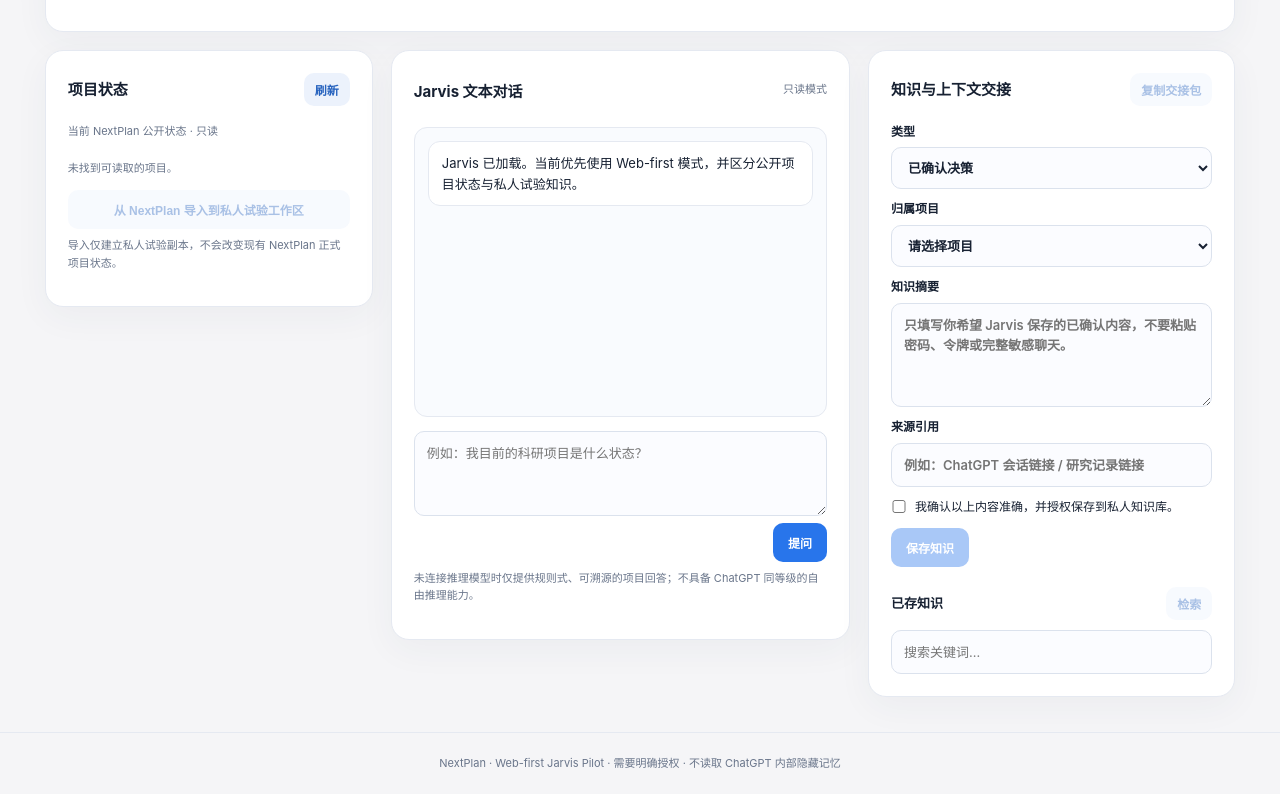
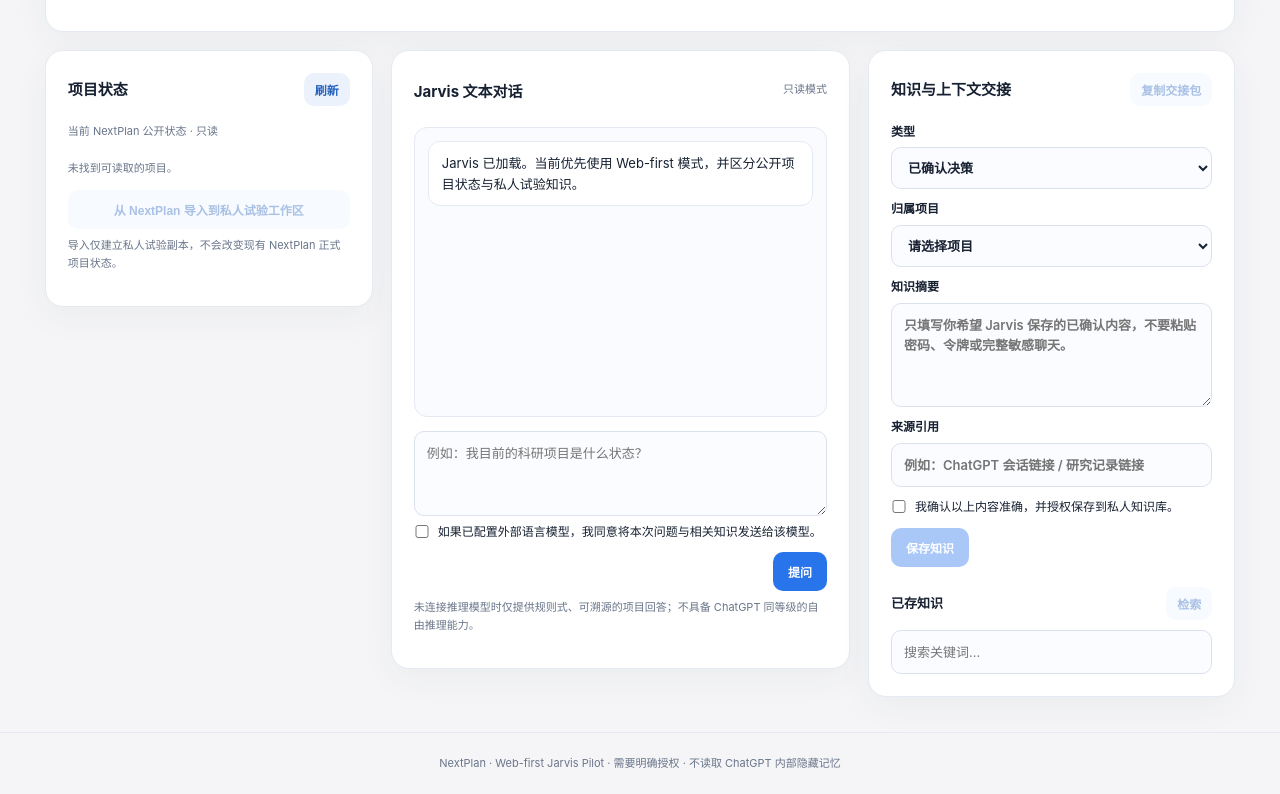
Before and after one commit to changxinjiresearch/LifeOS-App, a plain HTML site: page jarvis.html in a window 1280 px wide. Shown: the part 743-1537 px from the top of the page. Drawn offline with Linux system fonts and the light colour scheme; no server answers.

Commit message:
feat(nextplan-jarvis): add explicit user consent for optional model inference

```diff
--- a/jarvis.html
+++ b/jarvis.html
@@ -61,6 +61,7 @@
       <form id="askForm">
         <label class="sr-only" for="question">向 Jarvis 提问</label>
         <textarea id="question" maxlength="1000" rows="3" required placeholder="例如：我目前的科研项目是什么状态？"></textarea>
+        <label class="check"><input type="checkbox" id="modelConsent"> 如果已配置外部语言模型，我同意将本次问题与相关知识发送给该模型。</label>
         <div class="inline end"><button type="submit">提问</button></div>
       </form>
       <p class="small">未连接推理模型时仅提供规则式、可溯源的项目回答；不具备 ChatGPT 同等级的自由推理能力。</p>
```
